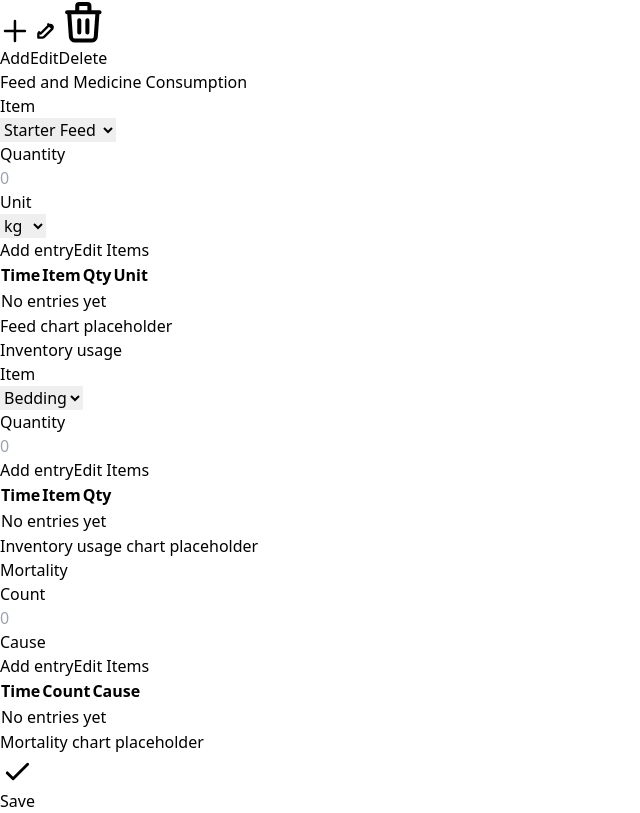
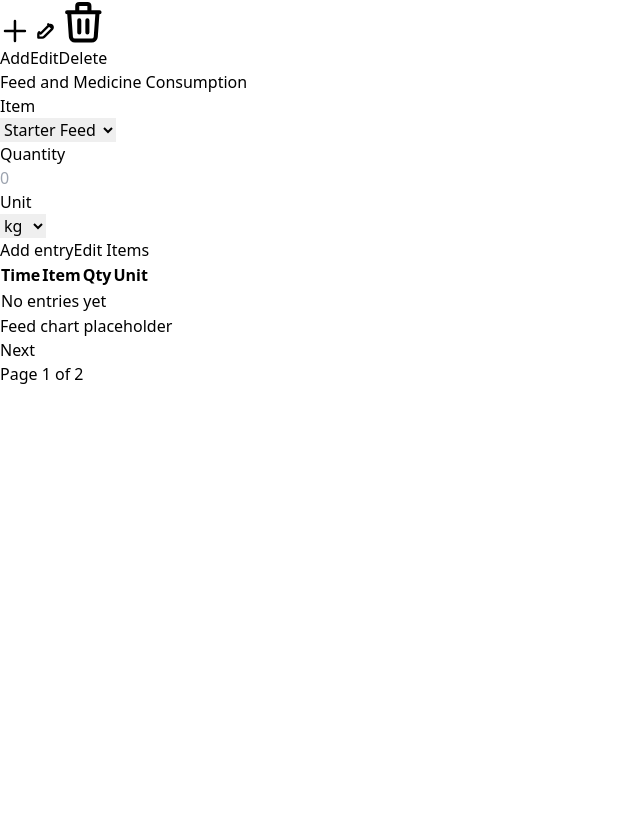
Before and after one commit to IsaacObusan/Chick_mate, a React (Vite) app: page /batch in a window 1280 px wide. Shown: the part 2317-3130 px from the top of the page, without its empty margins (0-640 px from the left). After the commit the page ends 2703 px from the top, so only its background shows below. Built offline with nearby package versions, Linux system fonts and the light colour scheme; sample sign-in values are in the browser's storage.

Commit message:
enhance UI

```diff
--- a/src/Pages/Batch.tsx
+++ b/src/Pages/Batch.tsx
@@ -190,6 +190,9 @@ export default function BatchMain() {
 
   const [tab, setTab] = useState<'monitoring' | 'harvesting'>('monitoring');
 
+  // New state for monitoring sub-pages
+  const [monitoringPage, setMonitoringPage] = useState<1 | 2>(1);
+
   return (
     <div className="min-h-[200vh] sm:min-h-[120vh] bg-gray-50 text-gray-900 flex flex-col">
       <main className="flex-1 w-full max-w-full px-2 py-6 pb-32 mx-auto space-y-10 sm:px-6 md:px-10 lg:px-20 sm:py-10 md:py-16 lg:py-20 sm:space-y-12 md:space-y-16">
@@ -312,6 +315,8 @@ export default function BatchMain() {
 
         {tab === 'monitoring' && (
           <React.Fragment>
+            {monitoringPage === 1 && (
+              <>
                 <Card
                   title="Batch"
                   right={
@@ -459,6 +464,12 @@ export default function BatchMain() {
                   </div>
                 </Card>
 
+                <Divider />
+
+              </>
+            )}
+            {monitoringPage === 2 && (
+              <>
                 {/* Inventory usage */}
                 <Card title="Inventory usage">
                 <div className="grid grid-cols-1 gap-6 lg:grid-cols-3 lg:gap-10">
@@ -608,19 +619,47 @@ export default function BatchMain() {
                 </Card>
 
                 <Divider />
-
-          </React.Fragment>
+              </>
             )}
-      </main>
-      {/* Save Button as normal block below content, only in monitoring */}
-{tab === 'monitoring' && (
-        <div className="flex justify-end w-full px-2 m-0 mb-20 sm:pr-6 md:pr-10 lg:pr-20">
-          <button className="flex items-center justify-center w-full gap-2 py-4 text-lg font-bold text-white bg-green-600 shadow-lg sm:max-w-xs hover:bg-green-700 rounded-xl" type="button">
+            {/* Save Button for Mobile View */}
+            {tab === 'monitoring' && monitoringPage === 2 && (
+              <div className="flex justify-center w-full px-2 m-0 mt-8 sm:pr-6 md:pr-10 lg:pr-20 sm:justify-end">
+                <button className="flex items-center justify-center w-full sm:max-w-xs gap-2 px-4 py-2 text-base font-bold text-white bg-green-600 shadow-lg hover:bg-green-700 rounded-xl" type="button" title="Save All Changes">
                   <svg xmlns="http://www.w3.org/2000/svg" className="w-6 h-6" fill="none" viewBox="0 0 24 24" stroke="currentColor"><path strokeLinecap="round" strokeLinejoin="round" strokeWidth={2} d="M5 13l4 4L19 7" /></svg>
                   Save
                 </button>
               </div>
             )}
+            {/* Navigation Buttons for Monitoring Pages */}
+            <div className="flex justify-between items-center mt-8">
+              {monitoringPage === 2 && (
+                <button
+                  onClick={() => setMonitoringPage(1)}
+                  className="px-4 py-2 text-sm font-semibold text-gray-800 bg-white border border-gray-300 rounded-xl shadow-sm hover:bg-gray-100"
+                  title="Previous Page"
+                >
+                  Previous
+                </button>
+              )}
+              {monitoringPage === 1 && (
+                <button
+                  onClick={() => setMonitoringPage(2)}
+                  className="ml-auto px-4 py-2 text-sm font-semibold text-white bg-orange-500 rounded-xl hover:bg-orange-600"
+                  title="Next Page"
+                >
+                  Next
+                </button>
+              )}
+            </div>
+            <div className="text-sm text-gray-500 text-center mt-2">
+              Page {monitoringPage} of 2
+            </div>
+          </React.Fragment>
+        )}
+      </main>
+      {/* Save Button as normal block below content, only in monitoring */}
+{
+}
 
 
         </div>
```
Lines whose indentation alone changed are shown as unchanged.
